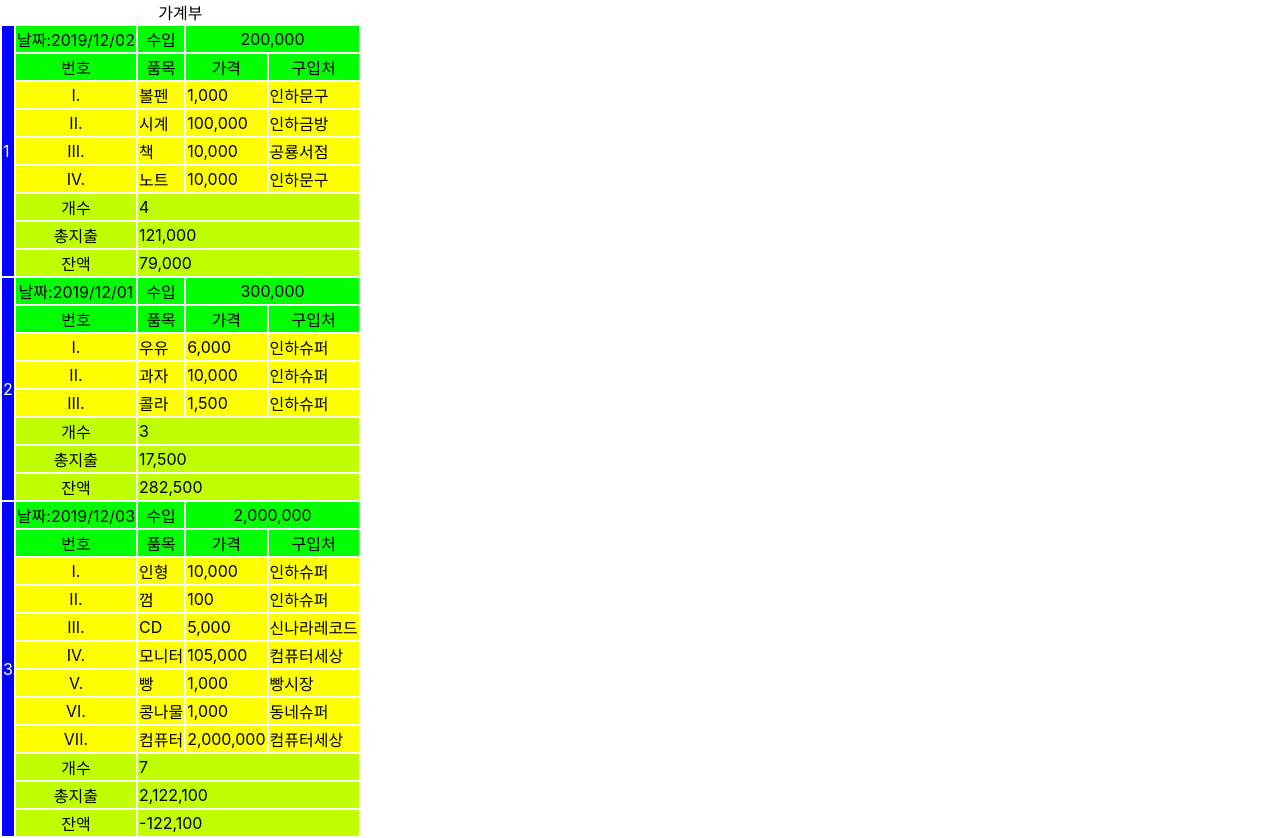
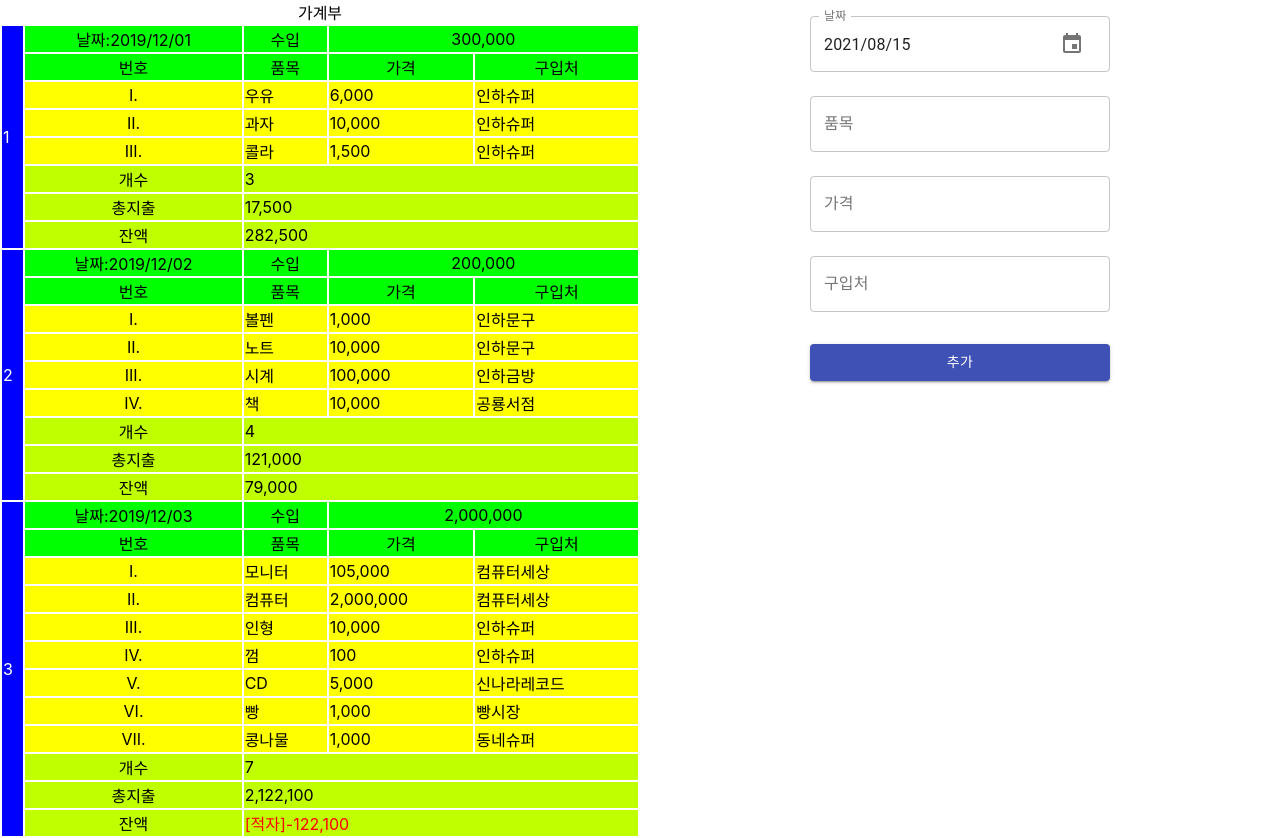
Before and after one commit to Yena-Yun/Household, a React (Create React App) app: page / in a window 1280 px wide. Built offline with nearby package versions, Linux system fonts and the light colour scheme.

Commit message:
잔액 마이너스, 날짜별 정렬, 항목추가 Form 생성

```diff
--- a/package.json
+++ b/package.json
@@ -3,12 +3,17 @@
   "version": "0.1.0",
   "private": true,
   "dependencies": {
+    "@date-io/date-fns": "1.3.13",
+    "@material-ui/core": "^4.12.3",
+    "@material-ui/pickers": "^3.3.10",
     "@testing-library/jest-dom": "^5.11.4",
     "@testing-library/react": "^11.1.0",
     "@testing-library/user-event": "^12.1.10",
+    "date-fns": "^2.23.0",
     "react": "^17.0.2",
     "react-dom": "^17.0.2",
     "react-scripts": "4.0.3",
+    "styled-components": "^5.3.0",
     "web-vitals": "^1.0.1"
   },
   "scripts": {
--- a/src/App.js
+++ b/src/App.js
@@ -1,19 +1,50 @@
 import React from "react";
+import styled from "styled-components";
 import { data } from "./lib/data.json";
 import Household from "./components/Household";
 import Daily from "./components/Daily";
 import Expense from "./components/Expense";
+import Form from "./components/Form";
 
 function App() {
+  const sortedData = data
+    // 날짜별 먼저 정렬 (a, b 자체가 객체로 꺼낸 것이어서 daily 사용 x)
+    .sort((a, b) => {
+      // 문자열이어서 단순한 마이너스 연산은 안됨
+      //  => data.sort((a, b) => a.date - b.date) (x)
+      // 비교 연산(>, <)은 가능
+      if (a.date > b.date) return 1;
+      else if (b.date > a.date) return -1;
+      else return 0;
+    })
+
+    // 이후 구입처별 정렬
+    .map((daily) => {
+      const sortedExpenses = daily.expenses.sort((a, b) => {
+        // 구입처도 문자열이므로 마찬가지로 비교 연산
+        if (a.place > b.place) return -1;
+        else if (b.place > a.place) return 1;
+        else return 0;
+      });
+
+      return {
+        // 기존 daily 내용에
+        ...daily,
+        // expenses만 sortedExpenses로 변경
+        expenses: sortedExpenses,
+      };
+    });
+
   return (
-    <div className="App">
+    <Container>
       <Household>
-        {data.map((daily, idx) => (
+        {sortedData.map((daily, idx) => (
           <Daily
             key={idx}
             index={idx + 1}
             date={daily.date}
             income={daily.income}
+            // Array.reduce((acc, cur) => { }, 0) - acc: 누적값, cur: 현재 더할 값
             total={daily.expenses.reduce((acc, cur) => acc + cur.price, 0)}
           >
             {daily.expenses.map((expense, idx) => (
@@ -22,8 +53,13 @@ function App() {
           </Daily>
         ))}
       </Household>
-    </div>
+      <Form />
+    </Container>
   );
 }
 
+const Container = styled.div`
+  display: flex;
+`;
+
 export default App;
--- a/src/components/Daily.js
+++ b/src/components/Daily.js
@@ -38,7 +38,10 @@ const Daily = ({ index, children, date, income, total }) => {
       </tr>
       <tr>
         <LimeTd align="center">잔액</LimeTd>
-        <LimeTd align="left" colSpan={3}>
+        {/* income이 total보다 적을 때 minus props가 true가 됨 */}
+        <LimeTd align="left" colSpan={3} minus={income < total}>
+          {/* income이 total보다 적을 때만 "[적자]" 띄워줌 */}
+          {income < total ? "[적자]" : null}
           {formatMoney(income - total)}
         </LimeTd>
       </tr>
@@ -59,7 +62,7 @@ const GreenTd = styled.td`
 
 const LimeTd = styled.td`
   background: #bfff00;
-  color: #000000;
+  color: ${(props) => (props.minus ? "#ff0000" : "#000000")};
   text-align: ${(props) => props.align};
 `;
 
--- /dev/null
+++ b/src/components/Form.js
@@ -0,0 +1,148 @@
+import React, { useState } from "react";
+import styled from "styled-components";
+import DateFnsUtils from "@date-io/date-fns";
+import koLocale from "date-fns/locale/ko";
+import { MuiPickersUtilsProvider, KeyboardDatePicker } from "@material-ui/pickers";
+import { TextField, Button } from "@material-ui/core";
+import { createStyles, makeStyles } from "@material-ui/core/styles";
+
+const Form = ({ data, setData }) => {
+  const [date, setDate] = useState(new Date());
+  const [name, setName] = useState("");
+  const [price, setPrice] = useState("");
+  const [place, setPlace] = useState("");
+  const classes = useStyles();
+
+  // 가계부에 항목 추가하기
+  const handleAdd = () => {
+    // 입력된 날짜가 없거나, 가격을 숫자로 바꾼 것이 숫자가 아닐 경우 종료 (함수 실행 x)
+    if (!date) return;
+    if (isNaN(Number(price))) return;
+
+    // 입력된 날짜를 연, 월, 일로 구분하여 문자열로 바꾼 뒤 변수에 담음
+    const year = date.getFullYear().toString();
+    const month = String(date.getMonth() + 1); // month도 문자로 바꿔줘야 하는데 단지 toString() 안 쓰고 String() 사용 & month는 + 1 해줘야
+    const day = date.getDate().toString();
+
+    // 연, 월, 일 변수들을 합쳐서 strDate 변수 생성
+    // (월, 일의 경우 두 자리면 그대로 넣고, 한 자리면 앞에 "0" 추가)
+    const strDate = year + (month[1] ? month : "0" + month) + (day[1] ? day : "0" + day);
+
+    // 기존 객체의 date와 입력된 date를 비교하여
+    // 기존에 해당 날짜의 항목이 이미 있는지 확인
+    // Array.findIndex(): 배열에서 하나씩 꺼내서 조건에 맞는 경우의 인덱스 반환
+    const selectDataIndex = data.findIndex((daily) => daily.date === strDate);
+
+    // 새로 입력된 날짜를 가진 항목이 없는 경우
+    if (selectDataIndex === -1) {
+      // 아예 daily 객체 자체가 없다는 뜻 => 항목 새로 추가
+      setData([
+        // 기존 daily 객체들은 유지
+        ...data,
+        // 새로 daily 객체 추가
+        {
+          date: strDate, // 날짜는 입력된 날짜
+          income: 0, // 수입은 처음엔 0이라고 가정
+          expenses: [
+            // 비용은
+            {
+              name, // 품목은 입력된 name
+              price: Number(price), // 가격은 입력된 price를 숫자로 바꾼 것
+              place, // 구입처는 입력된 place
+            },
+          ],
+        },
+      ]);
+
+      // 새로 입력된 날짜와 동일한 날짜를 가진 항목이 있는 경우
+      // 	=> 객체를 새로 추가하는 게 아니라 날짜를 제외한 다른 항목들을 수정해주면 됨
+    } else {
+      // 입력한 날짜와 다른 daily 객체들만 filter해서 따로 담아둠 (유지)
+      const filteredData = data.filter((daily) => daily.date !== strDate);
+      // data에서 입력된 날짜의 인덱스 위치에 있는 daily 객체를 전체 복사 (사본 만들기)
+      const selectData = data[selectDataIndex];
+
+      // 사본 객체 작업 (필요한 부분만 수정, income은 변동없음)
+      // expenses에 입력된 name, price, place로 만들어진 객체 추가
+      selectData.expenses.push({ name, price: Number(price), place });
+
+      // 기존 data와 수정된 data를 set함수에 넣어 data 업데이트
+      setData([...filteredData, selectData]);
+    }
+
+    console.log(data);
+    console.log(strDate);
+  };
+
+  return (
+    <Wrapper>
+      <MuiPickersUtilsProvider utils={DateFnsUtils} locale={koLocale}>
+        <KeyboardDatePicker
+          autoOk
+          variant="inline"
+          inputVariant="outlined"
+          margin="normal"
+          fullWidth
+          className={classes.textField}
+          format="yyyy/MM/dd"
+          label="날짜"
+          value={date}
+          onChange={(date) => setDate(date)}
+        />
+      </MuiPickersUtilsProvider>
+      <br />
+      <TextField
+        variant="outlined"
+        margin="normal"
+        fullWidth
+        className={classes.textField}
+        label="품목"
+        value={name}
+        onChange={(e) => setName(e.target.value)}
+      />
+      <br />
+      <TextField
+        variant="outlined"
+        margin="normal"
+        fullWidth
+        className={classes.textField}
+        label="가격"
+        value={price}
+        onChange={(e) => setPrice(e.target.value)}
+      />
+      <br />
+      <TextField
+        variant="outlined"
+        margin="normal"
+        fullWidth
+        className={classes.textField}
+        label="구입처"
+        value={place}
+        onChange={(e) => setPlace(e.target.value)}
+      />
+      <br />
+      <Button onClick={() => handleAdd()} variant="contained" color="primary" fullWidth className={classes.button}>
+        추가
+      </Button>
+    </Wrapper>
+  );
+};
+
+const Wrapper = styled.div`
+  flex: 1;
+  text-align: center;
+`;
+
+const useStyles = makeStyles((theme) =>
+  createStyles({
+    textField: {
+      maxWidth: 300,
+    },
+    button: {
+      marginTop: theme.spacing(3),
+      maxWidth: 300,
+    },
+  })
+);
+
+export default Form;
--- a/src/components/Household.js
+++ b/src/components/Household.js
@@ -4,15 +4,21 @@ import styled from "styled-components";
 const Household = ({ children }) => {
   return (
     <Wrapper>
-      <caption>가계부</caption>
-      {children}
+      <HouseholdTable>
+        <caption>가계부</caption>
+        {children}
+      </HouseholdTable>
     </Wrapper>
   );
 };
 
+const Wrapper = styled.div`
+  flex: 1;
+`;
+
 // 전체를 표로 만들거니까 table
-const Wrapper = styled.table`
-  /* Todo: css 추가 */
+const HouseholdTable = styled.table`
+  width: 100%;
 `;
 
 export default Household;
```
Also changed, not shown: 1 other file (tests, documents, lock files or other folders).
